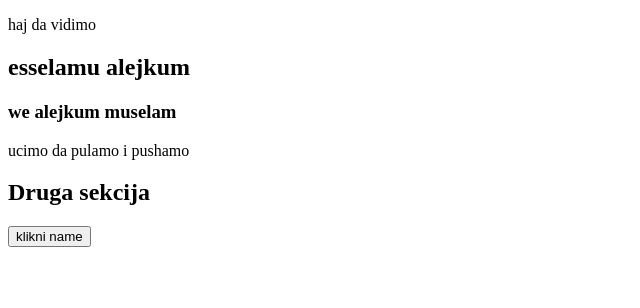
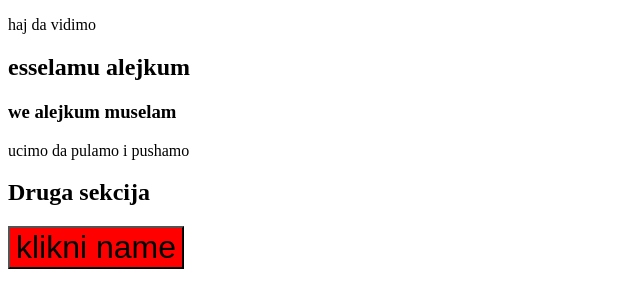
Before and after one commit to sumski3/proba1, a plain HTML site: page index.html in a window 1280 px wide. Shown: the whole page, without its empty margins (0-640 px from the left). Drawn offline with Linux system fonts and the light colour scheme.

Commit message:
new style file

```diff
--- a/index.html
+++ b/index.html
@@ -4,6 +4,7 @@
     <meta charset="UTF-8" />
     <meta http-equiv="X-UA-Compatible" content="IE=edge" />
     <meta name="viewport" content="width=device-width, initial-scale=1.0" />
+    <link rel="stylesheet" href="style2.css" />
     <title>proba</title>
   </head>
   <body>
@@ -14,6 +15,6 @@
     <div>
       <h2>Druga sekcija</h2>
     </div>
-    <button>klikni name</button>
+    <button class="dugme">klikni name</button>
   </body>
 </html>
--- /dev/null
+++ b/style2.css
@@ -0,0 +1,4 @@
+.dugme {
+  background-color: red;
+  font-size: 2em;
+}
```
